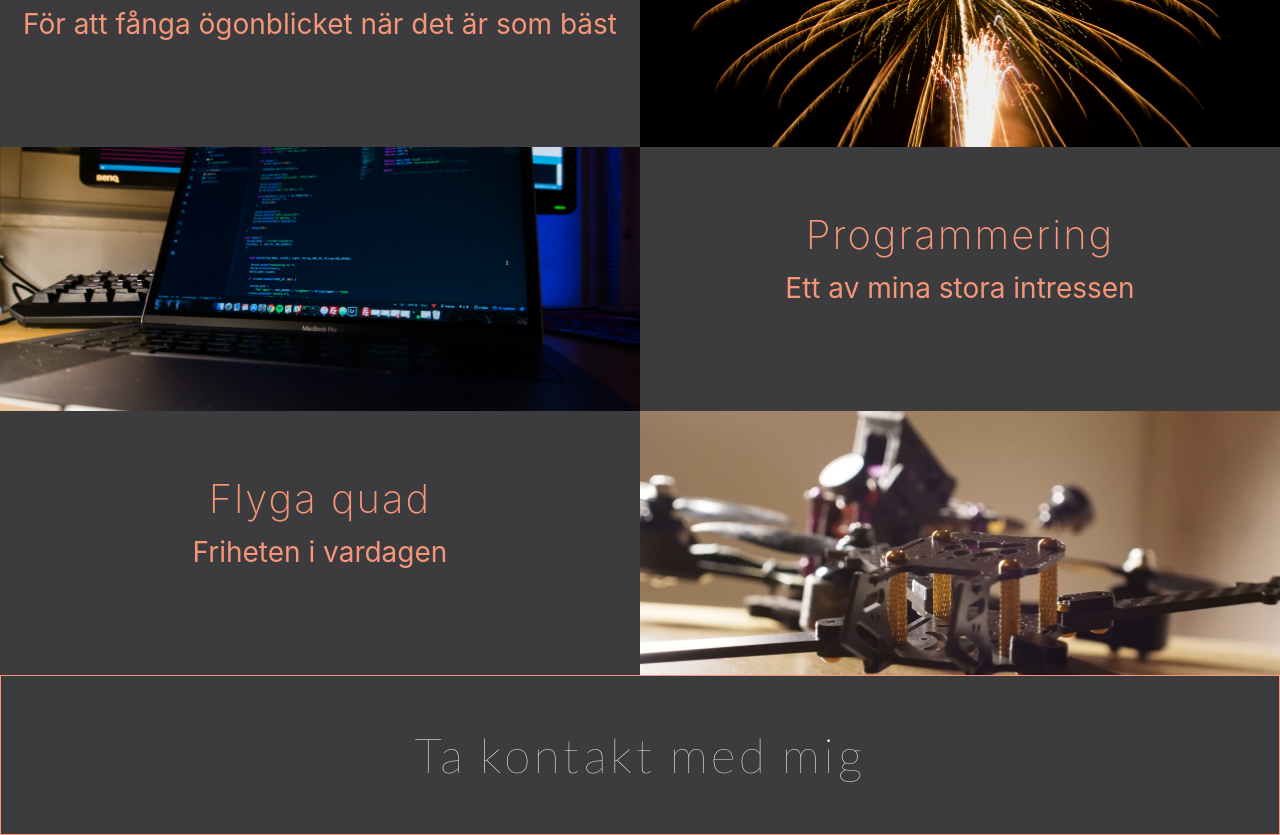
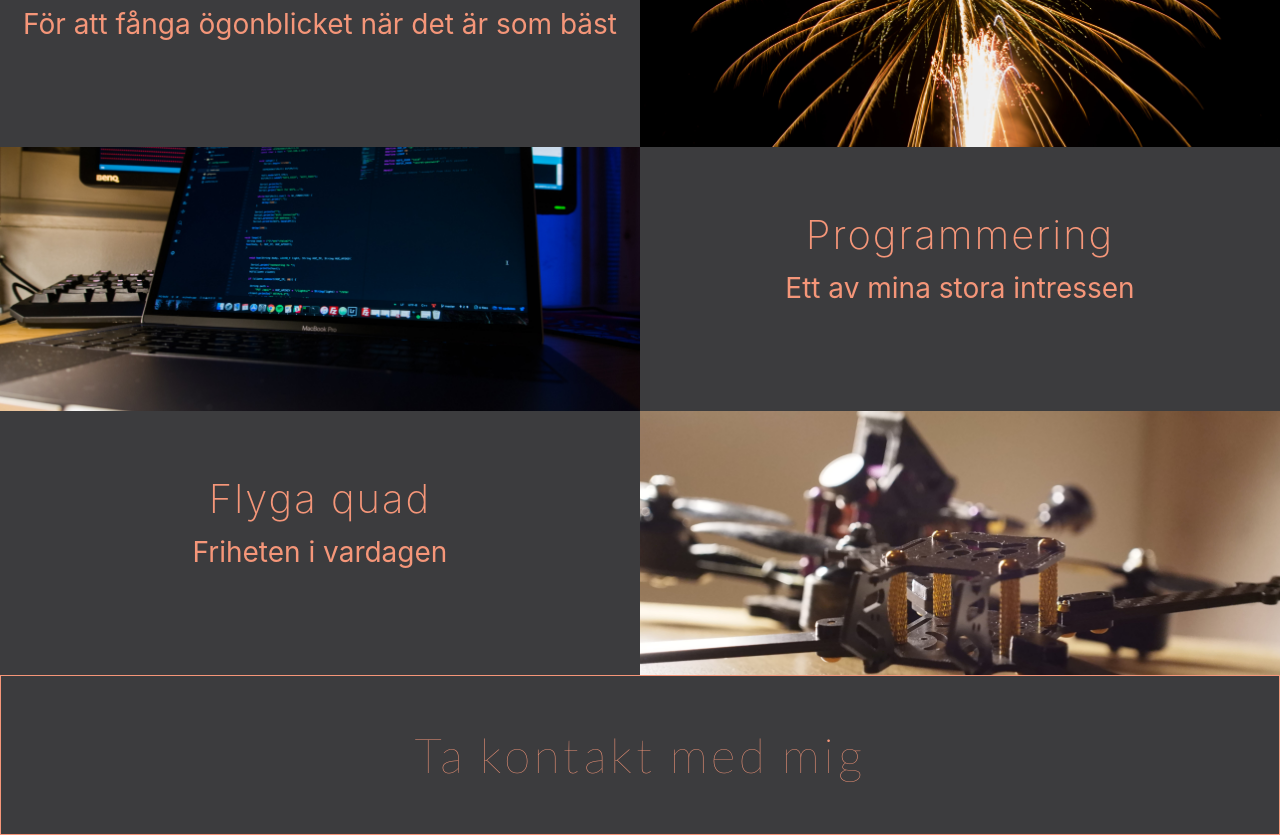
Before and after one commit to TobiasCarlsson/portfolio, a plain HTML site: page index.html in a window 1280 px wide. Shown: the part 1605-2440 px from the top of the page. Drawn offline with nearby package versions, Linux system fonts and the light colour scheme.

```diff
--- a/assets/css/main.css
+++ b/assets/css/main.css
@@ -62,10 +62,11 @@
 .seperator h1{
   text-align: center;
   color: #f59679;
-  width: 100%;
+  font-family: 'Lato', sans-serif;
   font-size: 5.5vh;
   font-weight: 200;
   letter-spacing: 2px;
+  width: 100%;
   position: relative;
   top: 50%;
   -webkit-transform: translateY(-50%);
@@ -239,8 +240,8 @@
 
 }
 .contact-me h1{
-  color: white;
-  font-weight: 100;
+  color: #f59679;
+  font-weight: 200;
   text-align: center;
   letter-spacing: 4px;
   font-size: 3rem;
--- a/index.html
+++ b/index.html
@@ -3,7 +3,7 @@
 
 <head>
   <link href="https://maxcdn.bootstrapcdn.com/bootstrap/4.0.0/css/bootstrap.min.css" rel="stylesheet" integrity="sha384-Gn5384xqQ1aoWXA+058RXPxPg6fy4IWvTNh0E263XmFcJlSAwiGgFAW/dAiS6JXm" crossorigin="anonymous">
-  <link rel="stylesheet" type="text/css" href="//fonts.googleapis.com/css?family=Lato:100, 200, 400, 700" />
+  <link href='https://fonts.googleapis.com/css?family=Lato:100,200,300,400' rel='stylesheet' type='text/css'>
   <link rel="stylesheet" type="text/css" href="assets/css/main.css">
   <link rel="stylesheet" href="https://cdnjs.cloudflare.com/ajax/libs/font-awesome/4.7.0/css/font-awesome.min.css">
   <link rel="stylesheet" href="https://fonts.googleapis.com/icon?family=Material+Icons">
```
